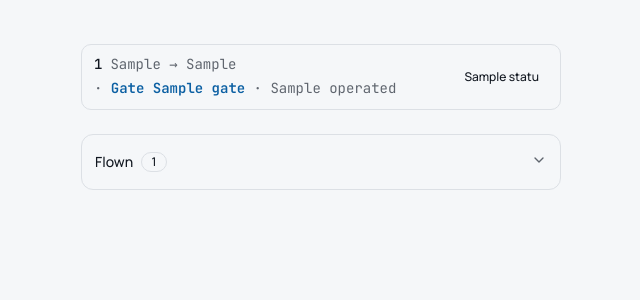
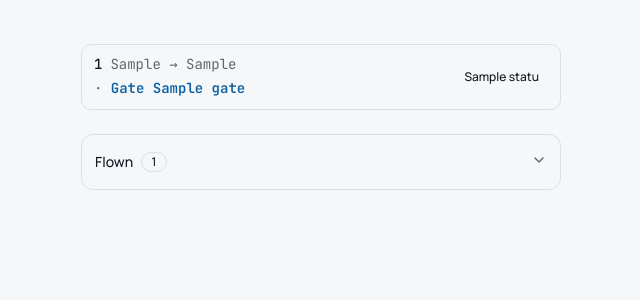
Before and after one commit to SebastienStDenis/flighter, a Python web app: template src/flighter/templates/index.html in a window 1280 px wide. Shown: the part 57-357 px from the top of the page, without its empty margins (319-959 px from the left). Run offline with Jinja, Linux system fonts and the light colour scheme; the template is opened without the code that fills it: most values are stand-ins (such as "Sample title", 1, 10 or a date in 2020); some libraries are stand-ins or nearby versions.

Commit message:
Keep who flies a codeshare off the board
The board is one line a flight; the operating number stays on the flight page
and in the add-flight choices, where there is room to read it.

Co-Authored-By: Claude Fable 5 <noreply@anthropic.com>

```diff
--- a/src/flighter/templates/macros.html
+++ b/src/flighter/templates/macros.html
@@ -90,7 +90,6 @@
 <a class="card transition-shadow hover:ring-primary/40" href="/f/{{ v.booking.id }}">
   <header>
     <h2 class="font-mono tracking-tight">{{ v.flight_number }}</h2>
-    {% if v.operated %}<p>{{ v.operated }}</p>{% endif %}
     <div class="card-action">{{ badge(v.status) }}</div>
   </header>
   <section>{{ route(v) }}</section>
@@ -121,7 +120,6 @@
     <p class="font-mono">
       {{- at(v.departure, v.origin_tz) }}
       {%- if v.gate %} &middot; <span class="font-semibold text-plan">Gate {{ v.gate }}</span>{% endif -%}
-      {%- if v.operated %} &middot; <span class="text-muted-foreground">{{ v.operated }}</span>{% endif -%}
     </p>
   </section>
   <aside>{{ badge(v.status) }}</aside>
```
Also changed, not shown: tests/test_web.py (+4 -3 lines).
